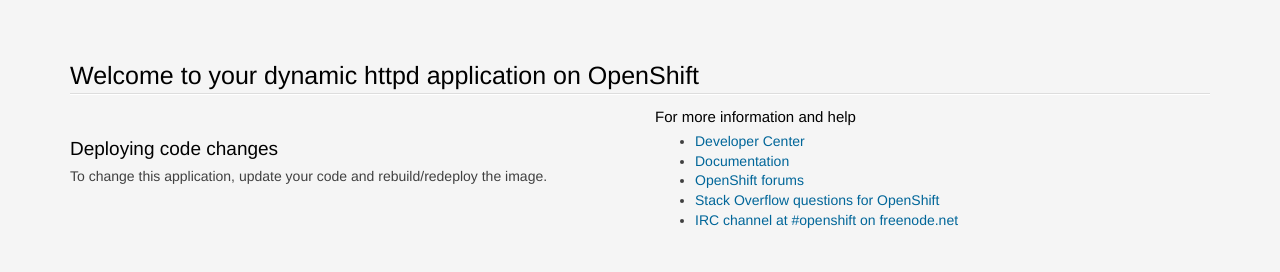
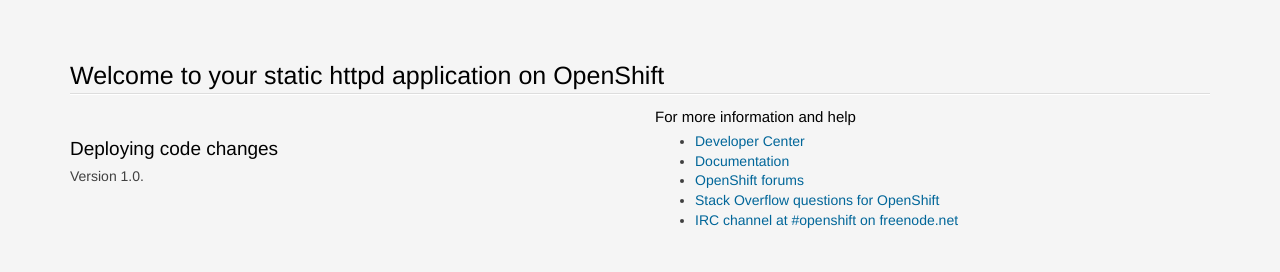
Before and after one commit to mjhermanson/openshift-examples, a plain HTML site: page index.html in a window 1280 px wide. Shown: the top 272 px of the page. Drawn offline with Linux system fonts and the light colour scheme.

Commit message:
add change note v1.0

```diff
--- a/index.html
+++ b/index.html
@@ -209,13 +209,13 @@
 
  <section class='container'>
   <hgroup>
-    <h1>Welcome to your dynamic httpd application on OpenShift</h1>
+    <h1>Welcome to your static httpd application on OpenShift</h1>
   </hgroup>
   <div class="row">
     <section class='col-xs-12 col-sm-6 col-md-6'>
       <section>
         <h2>Deploying code changes</h2>
-          <p>To change this application, update your code and rebuild/redeploy the image.</p>
+          <p>Version 1.0.</p>
       </section>
     </section>
     <section class="col-xs-12 col-sm-6 col-md-6">
```
